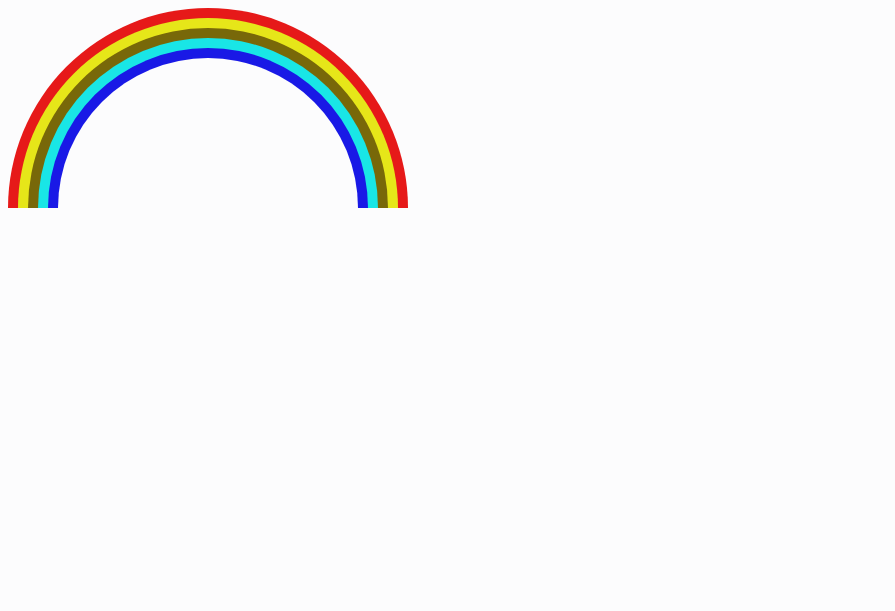
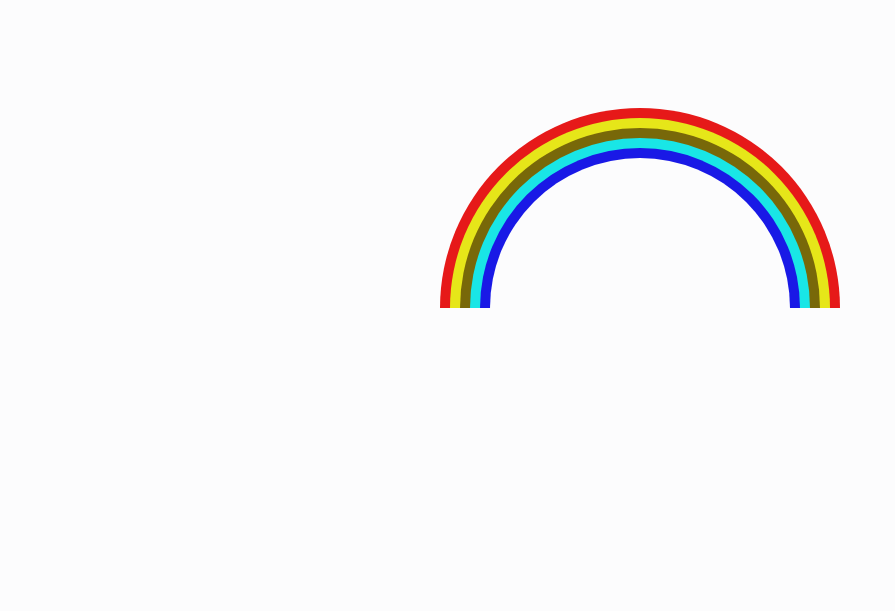
Before and after one commit to leigp555/-, a plain HTML site: page index.html in a window 1280 px wide. Shown: the whole page, without its empty margins (0-895 px from the left). Drawn offline with Linux system fonts and the light colour scheme.

Commit message:
彩虹练习

```diff
--- a/index.html
+++ b/index.html
@@ -15,6 +15,12 @@
       }
       .a {
         border-radius: 50%;
+      }
+      .c{
+        height: 500px;
+        width: 400px;
+        margin: 100px auto;
+
       }
 
 
```
